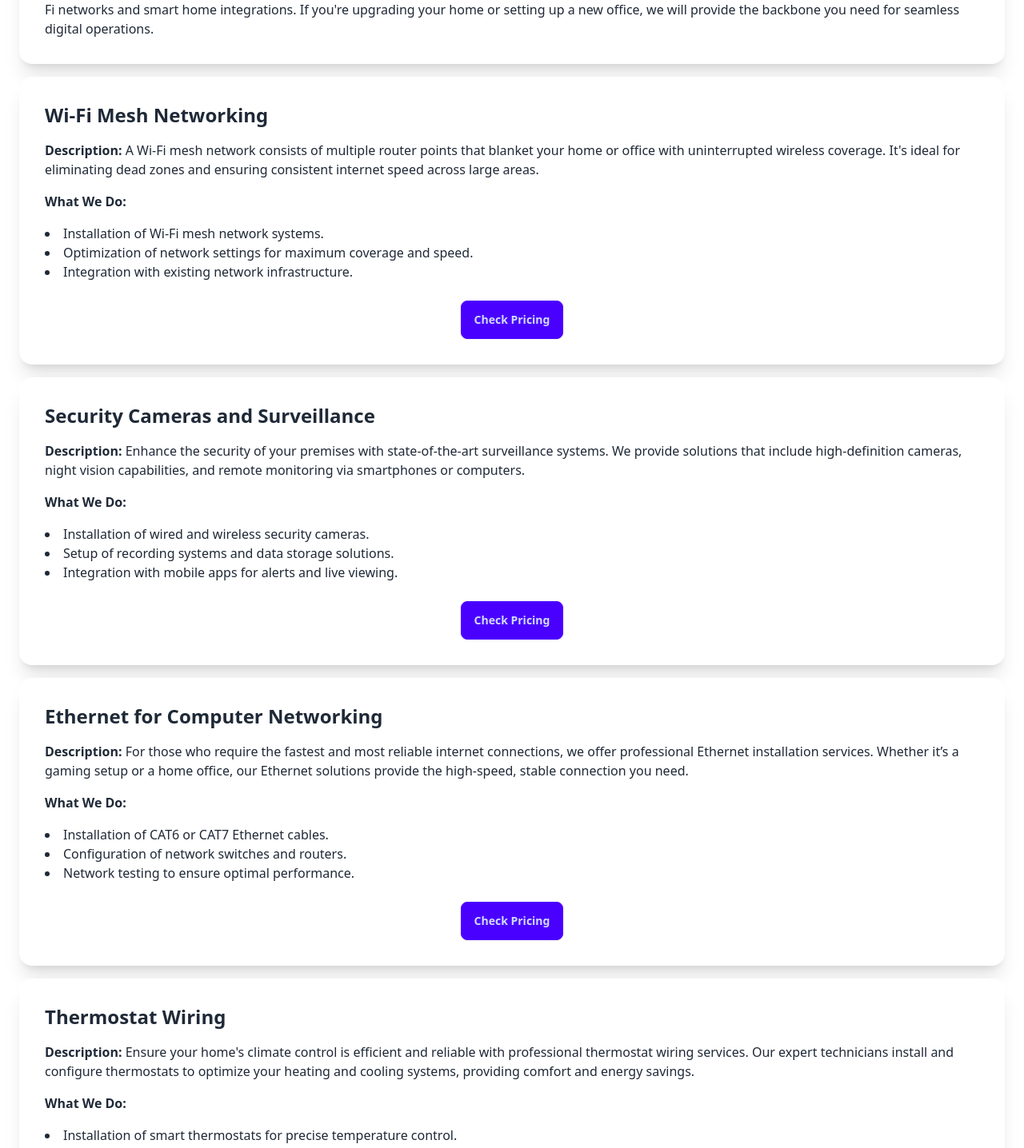
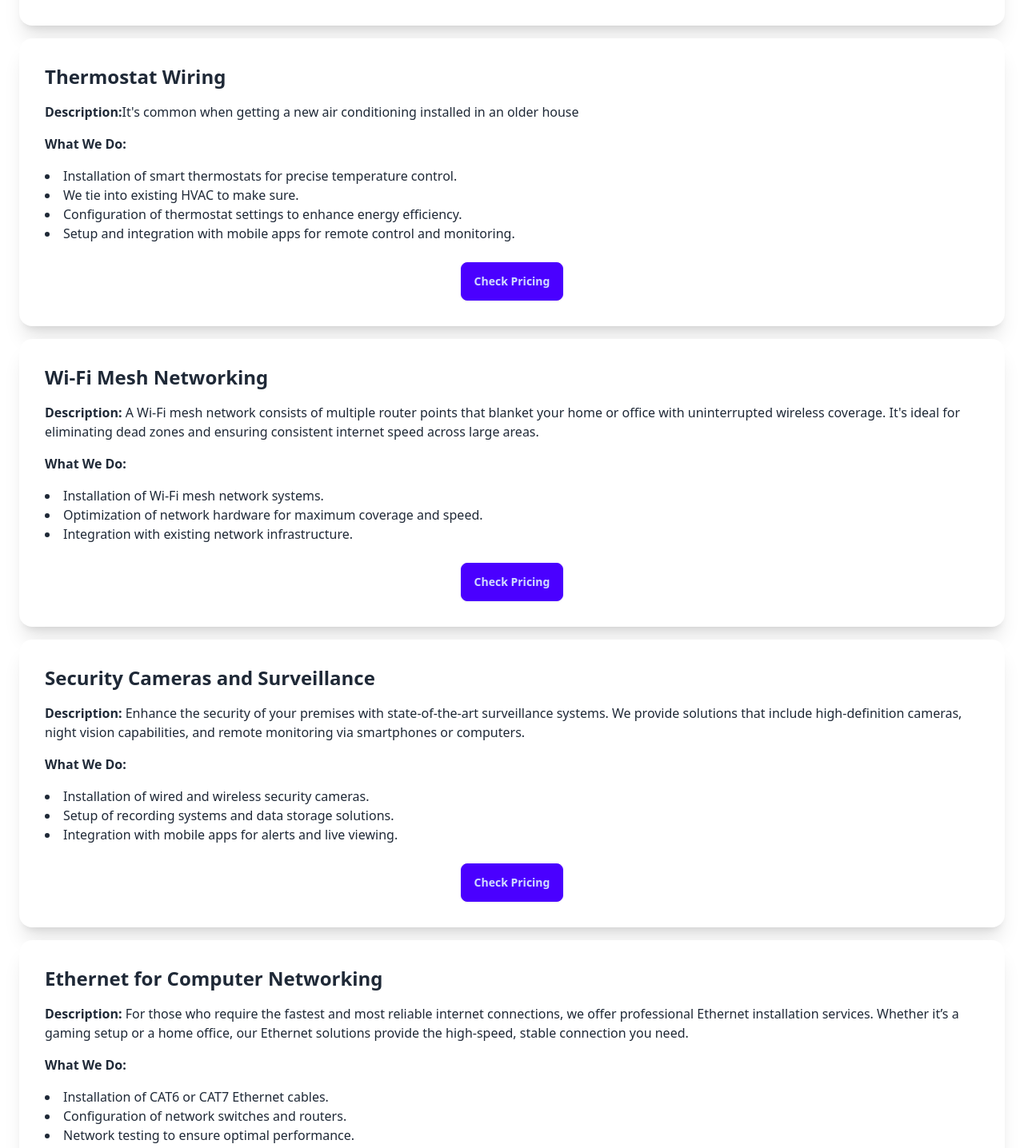
Before and after one commit to tjaqu787/electricalWebsite, a SvelteKit app: page /residential_services/data-wiring in a window 1280 px wide. Shown: the part 208-1644 px from the top of the page at 80% size. Built offline with nearby package versions, Linux system fonts and the light colour scheme.

Commit message:
Updating meta tags

```diff
--- a/src/lib/PopUpForm.svelte
+++ b/src/lib/PopUpForm.svelte
@@ -36,7 +36,6 @@
 <input type="checkbox" id="my_modal_7" class="modal-toggle" bind:checked={$isOpen} />
 <div class="modal">
   <div class="modal-box">
-    <h2 class="text-xl font-bold mb-4">Input Form</h2>
     <form on:submit={handleSubmit}>
       <div class="mb-4">
         <label class="block text-gray-700 mb-2" for="name">Name</label>
--- a/src/routes/residential_services/bathroom-fans/+page.svelte
+++ b/src/routes/residential_services/bathroom-fans/+page.svelte
@@ -7,7 +7,7 @@
   <!-- Meta Information -->
   <svelte:head>
     <meta name="title" content="Bathroom Fans">
-    <meta name="description" content="Bathroom fans commonly need to be replaced ~15 years. It's something that is quick.">
+    <meta name="description" content="Bathroom fans commonly need to be replaced ~15 years. It's something that is quick but can be a pain.">
     <meta property="og:image" content="favicon.png">
   </svelte:head>
   <!-- DaisyUI Container -->
--- a/src/routes/residential_services/data-wiring/+page.svelte
+++ b/src/routes/residential_services/data-wiring/+page.svelte
@@ -7,7 +7,19 @@
   <!-- Meta Information -->
   <svelte:head>
     <meta name="title" content="Data & Low Voltage Wiring">
-    <meta name="description" content="">
+    <meta name="description" content="Hard Wired Internet, Ethernet, Cameras, Thermostat Wiring">
+    <!-- Meta tag for Thermostat Wiring -->
+    <meta name="description" content="Get professional installation of smart thermostats for precise temperature control. We tie into existing HVAC systems and set up mobile app integration for remote control.">
+
+    <!-- Meta tag for Wi-Fi Mesh Networking -->
+    <meta name="description" content="Eliminate Wi-Fi dead zones with Wi-Fi mesh networking solutions. We optimize Wi-Fi mesh systems for maximum coverage and speed, integrating with your existing network infrastructure.">
+
+    <!-- Meta tag for Security Cameras and Surveillance -->
+    <meta name="description" content="Enhance your security with high-definition cameras and surveillance systems. We provide installation of wired and wireless cameras, setup of recording systems, and mobile app integration for remote monitoring.">
+
+    <!-- Meta tag for Ethernet for Computer Networking -->
+    <meta name="description" content="Ensure the fastest and most reliable internet connection with Ethernet CAT6 or CAT7 cables, we configure network switches and routers, and perform network testing for optimal performance.">
+
     <meta property="og:image" content="favicon.png">
   </svelte:head>
   <!-- DaisyUI Container -->
@@ -17,9 +29,27 @@
   <h1 class="text-4xl font-bold mb-4">Data Wiring Services</h1>
 
   <!-- Content -->
+
   <div class="card bg-base-100 shadow-xl mb-4">
     <div class="card-body">
-      <p>Our low voltage wiring services ensure that your space is equipped with the best connectivity, from high-speed Ethernet connections to comprehensive Wi-Fi networks and smart home integrations. If you're upgrading your home or setting up a new office, we will provide the backbone you need for seamless digital operations.</p>
+      <p>There are many services available, ranging from high-speed Ethernet connections to comprehensive Wi-Fi networks and smart home integrations.</p>    </div>
+  </div>
+
+
+  <div class="card bg-base-100 shadow-xl mb-4">
+    <div class="card-body">
+      <h2 class="text-2xl font-semibold mb-2">Thermostat Wiring</h2>
+      <p class="mb-2"><strong>Description:</strong>It's common when getting a new air conditioning installed in an older house </p>
+      <p class="mb-2"><strong>What We Do:</strong></p>
+      <ul class="list-disc list-inside mb-4">
+        <li>Installation of smart thermostats for precise temperature control.</li>
+        <li>We tie into existing HVAC to make sure.</li>
+        <li>Configuration of thermostat settings to enhance energy efficiency.</li>
+        <li>Setup and integration with mobile apps for remote control and monitoring.</li>
+      </ul>
+      <div class="flex justify-center">
+        <a href="/pricing" class="btn btn-primary">Check Pricing</a>
+      </div>
     </div>
   </div>
 
@@ -30,7 +60,7 @@
       <p class="mb-2"><strong>What We Do:</strong></p>
       <ul class="list-disc list-inside mb-4">
         <li>Installation of Wi-Fi mesh network systems.</li>
-        <li>Optimization of network settings for maximum coverage and speed.</li>
+        <li>Optimization of network hardware for maximum coverage and speed.</li>
         <li>Integration with existing network infrastructure.</li>
       </ul>
       <div class="flex justify-center">
@@ -71,22 +101,6 @@
     </div>
   </div>
 
-  <div class="card bg-base-100 shadow-xl mb-4">
-    <div class="card-body">
-      <h2 class="text-2xl font-semibold mb-2">Thermostat Wiring</h2>
-      <p class="mb-2"><strong>Description:</strong> Ensure your home's climate control is efficient and reliable with professional thermostat wiring services. Our expert technicians install and configure thermostats to optimize your heating and cooling systems, providing comfort and energy savings.</p>
-      <p class="mb-2"><strong>What We Do:</strong></p>
-      <ul class="list-disc list-inside mb-4">
-        <li>Installation of smart thermostats for precise temperature control.</li>
-        <li>Integration with existing HVAC systems for seamless operation.</li>
-        <li>Configuration of thermostat settings to enhance energy efficiency.</li>
-        <li>Setup and integration with mobile apps for remote control and monitoring.</li>
-      </ul>
-      <div class="flex justify-center">
-        <a href="/pricing" class="btn btn-primary">Check Pricing</a>
-      </div>
-    </div>
-  </div>
 
 
 </div>
--- a/src/routes/residential_services/lighting/+page.svelte
+++ b/src/routes/residential_services/lighting/+page.svelte
@@ -5,9 +5,8 @@
 
   <!-- Meta Information -->
   <svelte:head>
-    <meta name="title" content="Lighting">
-    <meta name="description" content="">
-    <meta property="og:image" content="favicon.png">
+    <meta name="title" content="Lighting Installation">
+    <meta name="description" content="Our expert lighting services cover everything from potlights and indoor lighting to outdoor security and accent lighting. Enhance your home's aesthetic and functionality with our professional installations and repairs.">    <meta property="og:image" content="favicon.png">
   </svelte:head>
 
  <!-- DaisyUI Container -->
@@ -28,7 +27,7 @@
       <div class="card bg-base-100 shadow-xl mb-4">
         <div class="card-body">
         <h2 class="text-2xl font-semibold mb-2">Indoor Lighting</h2>
-        <p>We offer a wide range of indoor lighting solutions to suit every room and need in your home</p>
+        <p>Every room needs a beautiful accent, we can install a range of indoor lighting solutions to suit every room and need in your home.</p>
       </div>
     </div>
 
```
